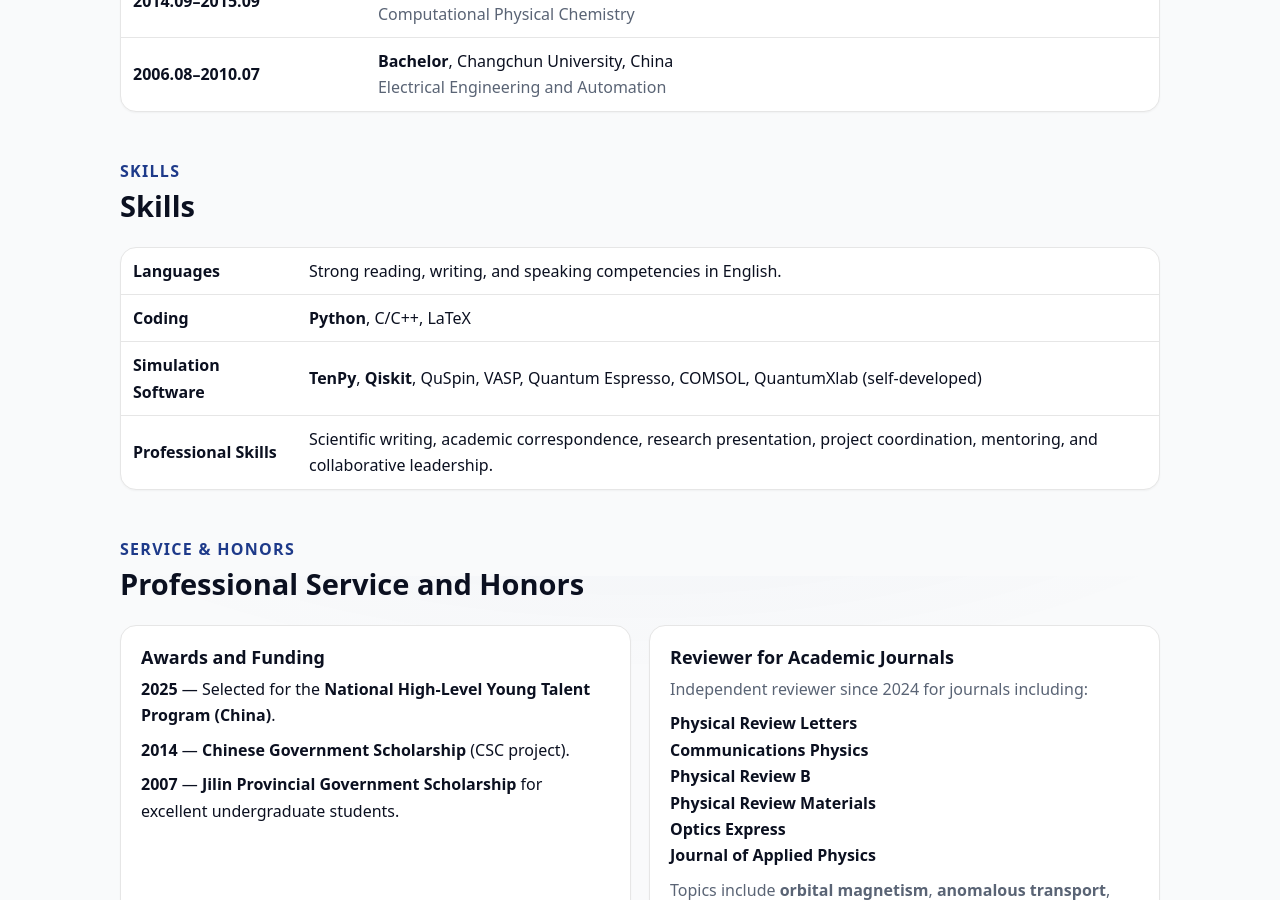
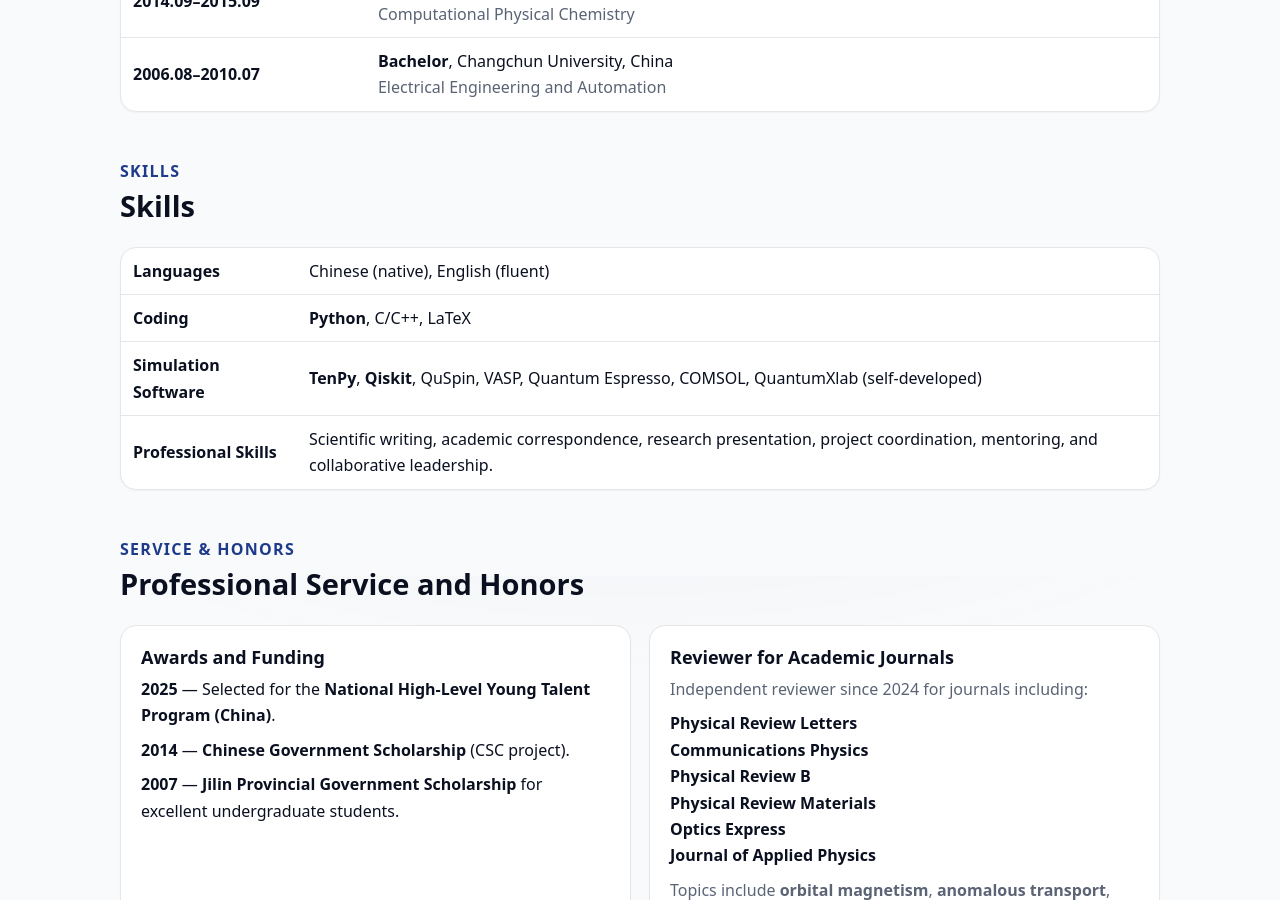
Before and after one commit to sunohao/sunohao.github.io, a Jekyll site: the page built from cv/index.md, in a window 1280 px wide and 900 px high, scrolled down 1224 px. Built offline with Jekyll 4.4.1, drawn with Linux system fonts in a browser that asks for light colours.

Commit message:
Simplify language proficiency entry

```diff
--- a/cv/index.md
+++ b/cv/index.md
@@ -111,7 +111,7 @@ permalink: /cv.html
       <tbody>
         <tr>
           <td><strong>Languages</strong></td>
-          <td>Strong reading, writing, and speaking competencies in English.</td>
+          <td>Chinese (native), English (fluent)</td>
         </tr>
         <tr>
           <td><strong>Coding</strong></td>
```
